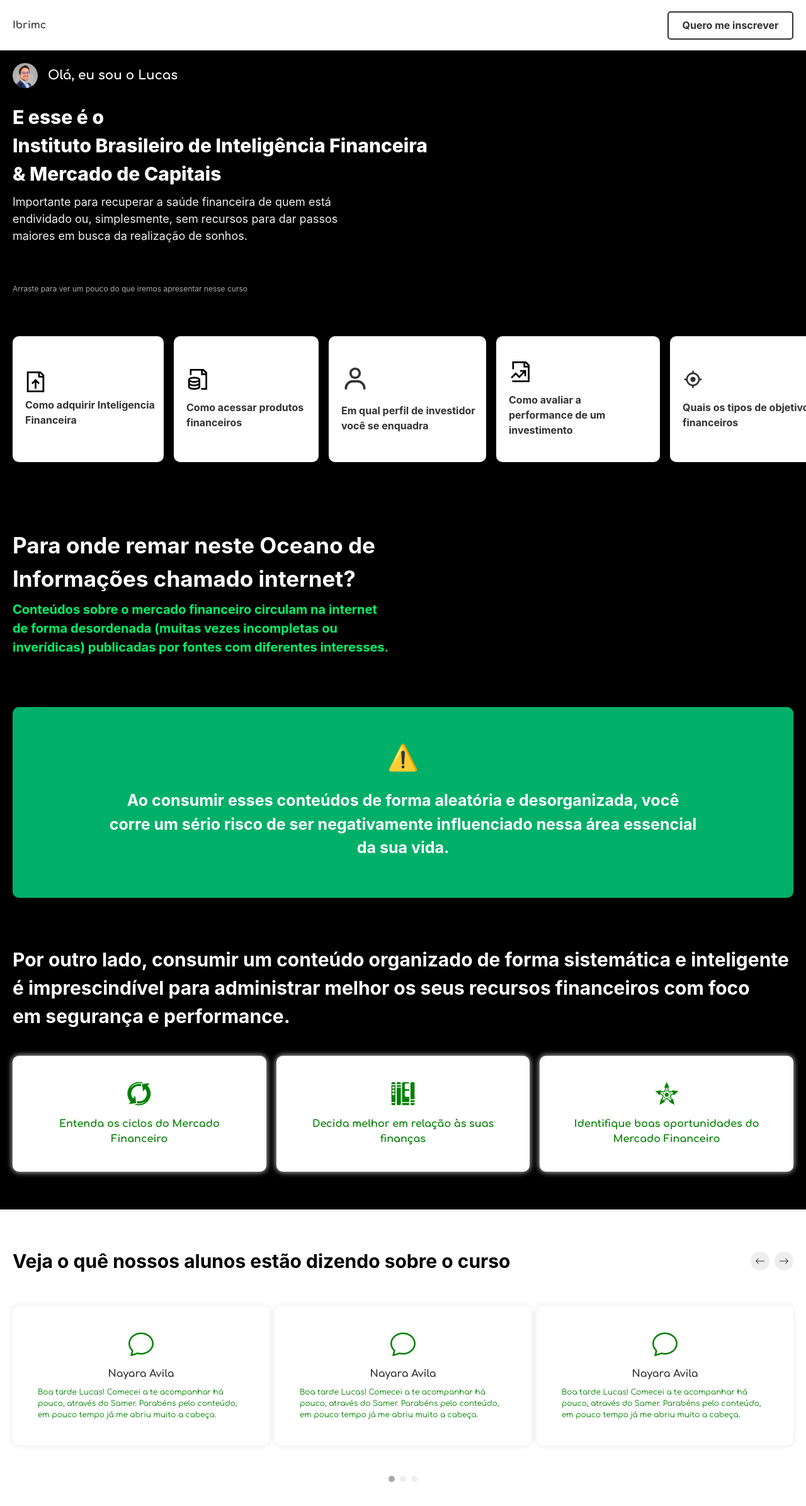
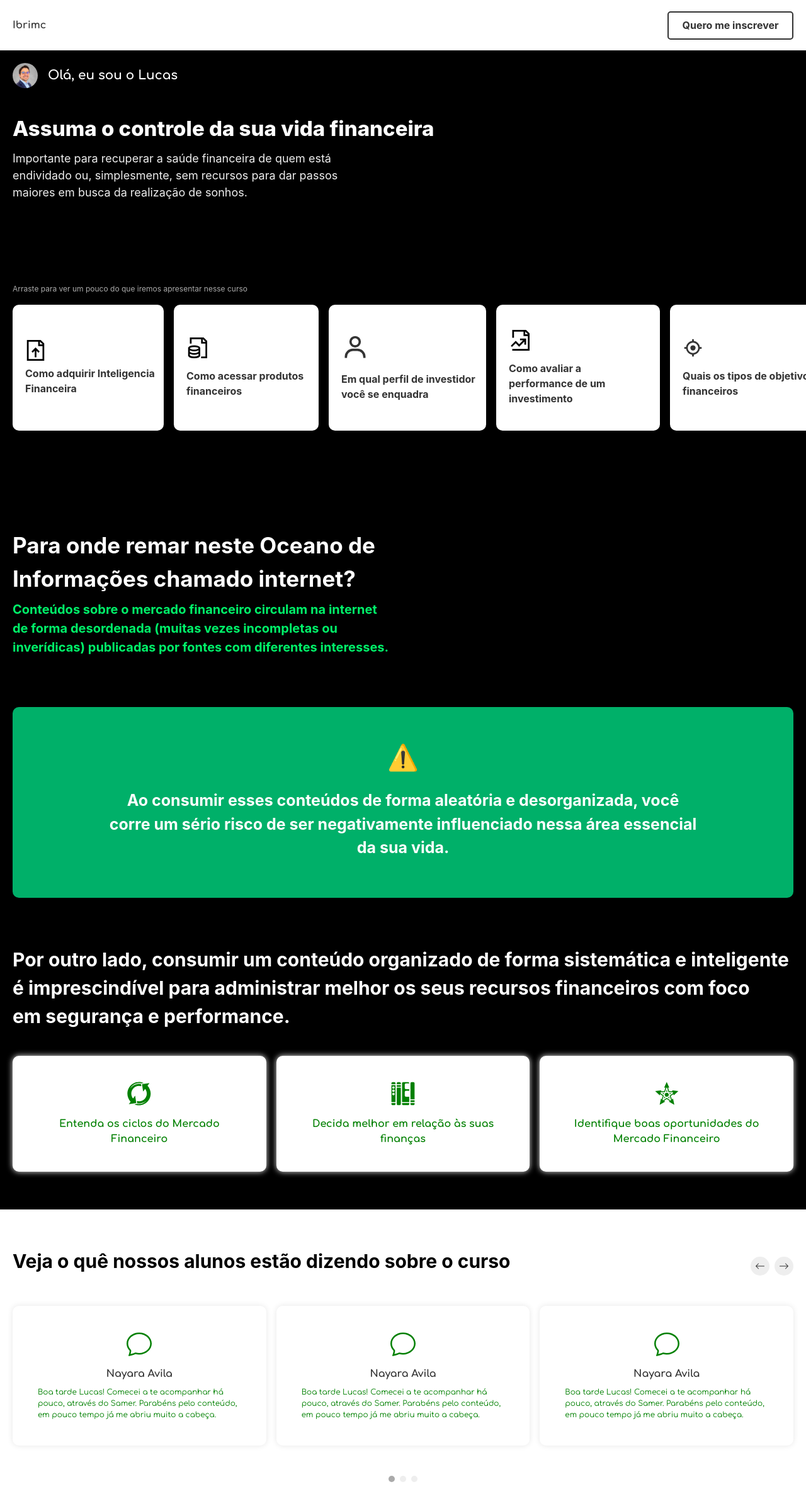
Before and after one commit to ricardofsdomene/ibrimc, a Next.js app: page / in a window 1280 px wide. Shown: the top 2392 px of the page at 63% size. Built offline with nearby package versions, Linux system fonts and the light colour scheme; a web font is replaced by a local one.

Commit message:
feat: reviews

```diff
--- a/pages/index.tsx
+++ b/pages/index.tsx
@@ -65,26 +65,13 @@ export default function Index() {
             </Text>
           </Flex>
           <Text
-            mt="6"
-            fontSize={size.width < 800 ? 25 : 30}
+            mt="10"
+            w="100%"
+            fontSize={size.width < 800 ? 25 : 33}
             fontWeight="extrabold"
             color="#FFF"
           >
-            E esse é o
-          </Text>
-          <Text
-            fontSize={size.width < 800 ? 25 : 30}
-            fontWeight="extrabold"
-            color="#FFF"
-          >
-            Instituto Brasileiro de Inteligência Financeira
-          </Text>
-          <Text
-            fontSize={size.width < 800 ? 25 : 30}
-            fontWeight="extrabold"
-            color="#FFF"
-          >
-            & Mercado de Capitais
+            Assuma o controle da sua vida financeira
           </Text>
           <Text
             w={size.width < 800 ? 360 : 520}
@@ -97,6 +84,7 @@ export default function Index() {
             realização de sonhos.{" "}
           </Text>
         </Flex>
+        <Flex mt="5" flexDir="column">
         <Text
           mt="4"
           color="#AAA"
@@ -107,8 +95,7 @@ export default function Index() {
         >
           Arraste para ver um pouco do que iremos apresentar nesse curso
         </Text>
-        <Flex mt="5" flexDir="column">
-          <Flex overflowX="scroll" pb="5">
+          <Flex overflowX="scroll" mt="4" pb="5">
             <Flex
               flexDir="column"
               mr="4"
@@ -438,8 +425,8 @@ export default function Index() {
           paddingBottom: 60,
         }}
       >
-        <Flex w="100%" align="center" justify="space-between">
-          <Text fontSize={30} color="#000" fontWeight="bold">
+        <Flex w="100%" align="flex-end" justify="space-between">
+          <Text fontSize={30} color="#000" w="70%" fontWeight="bold">
             Veja o quê nossos alunos estão dizendo sobre o curso
           </Text>
           <Flex>
@@ -509,14 +496,17 @@ export default function Index() {
               w="100%"
               mt="2"
               fontSize={12}
-              textAlign="left"
+              textAlign={size.width < 800 ? "center" : "left"}
               fontFamily="Comfortaa"
             >
-              Boa tarde Lucas! Comecei a te acompanhar há pouco, através do Samer. Parabéns pelo conteúdo, em pouco tempo já me abriu muito a cabeça.
+              Boa tarde Lucas! Comecei a te acompanhar há pouco, através do
+              Samer. Parabéns pelo conteúdo, em pouco tempo já me abriu muito a
+              cabeça.
             </Text>
           </Flex>
           <Flex
-            ml="2"
+            ml={size.width < 800 ? "0" : "4"}
+            mt={size.width < 800 ? "4" : "0"}
             justify="center"
             align="center"
             flexDir="column"
@@ -542,14 +532,17 @@ export default function Index() {
               w="100%"
               mt="2"
               fontSize={12}
-              textAlign="left"
+              textAlign={size.width < 800 ? "center" : "left"}
               fontFamily="Comfortaa"
             >
-              Boa tarde Lucas! Comecei a te acompanhar há pouco, através do Samer. Parabéns pelo conteúdo, em pouco tempo já me abriu muito a cabeça.
+              Boa tarde Lucas! Comecei a te acompanhar há pouco, através do
+              Samer. Parabéns pelo conteúdo, em pouco tempo já me abriu muito a
+              cabeça.
             </Text>
           </Flex>
           <Flex
-            ml="2"
+            ml={size.width < 800 ? "0" : "4"}
+            mt={size.width < 800 ? "4" : "0"}
             justify="center"
             align="center"
             flexDir="column"
@@ -575,10 +568,12 @@ export default function Index() {
               w="100%"
               mt="2"
               fontSize={12}
-              textAlign="left"
+              textAlign={size.width < 800 ? "center" : "left"}
               fontFamily="Comfortaa"
             >
-              Boa tarde Lucas! Comecei a te acompanhar há pouco, através do Samer. Parabéns pelo conteúdo, em pouco tempo já me abriu muito a cabeça.
+              Boa tarde Lucas! Comecei a te acompanhar há pouco, através do
+              Samer. Parabéns pelo conteúdo, em pouco tempo já me abriu muito a
+              cabeça.
             </Text>
           </Flex>
         </Flex>
```
